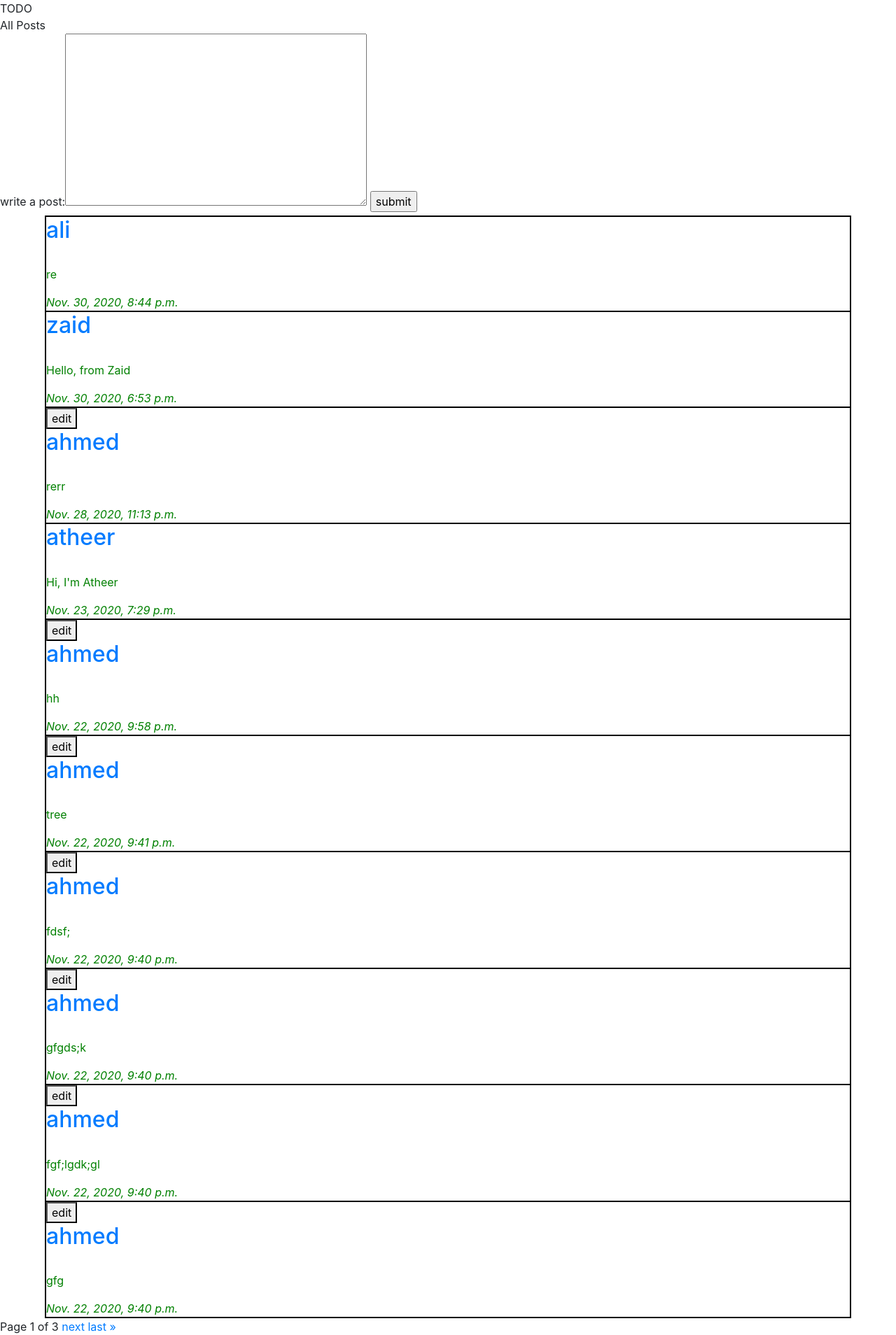
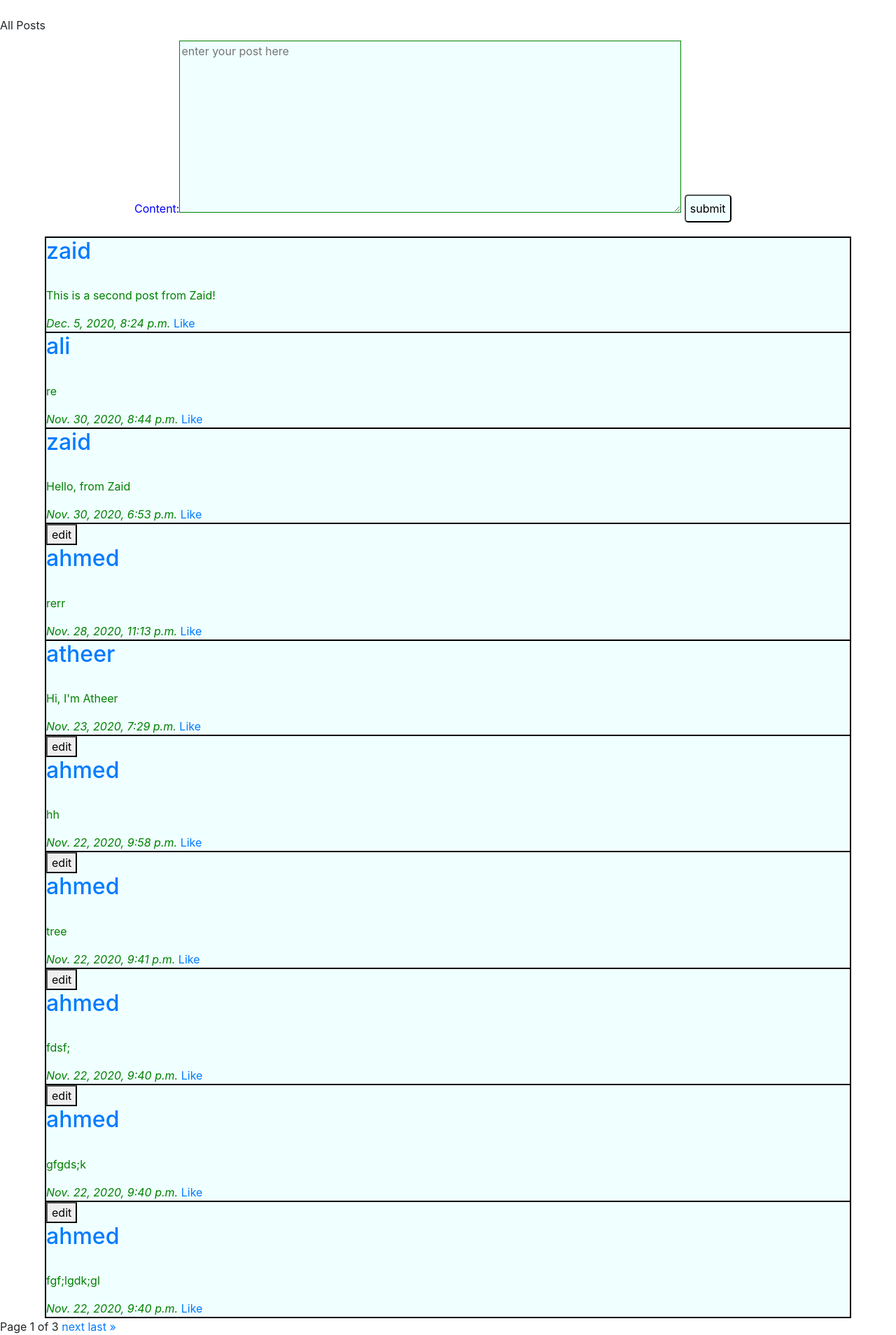
Before and after one commit to ahmedalhakeem/network, a Django app: page / in a window 1280 px wide. Shown: the part 56-1964 px from the top of the page at 70% size. Run offline with Django 3.2, Linux system fonts and the light colour scheme; a user stored in the database is signed in; data comes from the database, SQL or seed files in the repository; some libraries are stand-ins or nearby versions.

Commit message:
almost done

```diff
--- a/network/forms.py
+++ b/network/forms.py
@@ -9,6 +9,6 @@
 
 
 class PostForm(forms.Form):
-    content = forms.CharField(label="write a post", widget=forms.Textarea, required=True)
+    content = forms.CharField(widget=forms.Textarea(attrs={'class': 'post-area', 'placeholder': 'enter your post here'}), required=True)
     #imestamp = forms.DateTimeField(required=True)
     #created_by = forms.ModelChoiceField(queryset=User.objects.all())
--- a/network/models.py
+++ b/network/models.py
@@ -13,14 +13,15 @@
     timestamp = models.DateTimeField(auto_now_add=True)
     created_by = models.ForeignKey(User, on_delete=models.CASCADE, related_name="poster")
     like = models.ManyToManyField(User, related_name="user_like")
+    num_likes= models.IntegerField(default=0)
     image = models.ImageField(default = False ,upload_to ='media/')
 
     def __str__(self):
         return f"{self.content}, {self.timestamp},{self.created_by}, {self.image}"
 
-class Like(models.Model):
-    like = models.ForeignKey(Post, on_delete=models.CASCADE, related_name="post")
-    liker = models.ForeignKey(User, on_delete=models.CASCADE, related_name="user")
+#class Like(models.Model):
+ #   like = models.ForeignKey(Post, on_delete=models.CASCADE, related_name="post")
+  #  liker = models.ForeignKey(User, on_delete=models.CASCADE, related_name="user")
 
 #class Follow(models.Model):
  #   follower = models.ManyToManyField(User,  related_name="following+")
--- a/network/static/network/index.js
+++ b/network/static/network/index.js
@@ -1,4 +1,24 @@
 document.addEventListener('DOMContentLoaded', function(){
+    like_check();
+
+    document.addEventListener('click', event=>{
+        //event.preventDefault()
+        const element = event.target;
+        if(element.className==='like'){
+            event.preventDefault()
+
+            fetch(`like/${element.parentElement.id}`)
+            .then(response => response.json())
+            .then(data => {
+
+                if (data.status==="success"){
+                    like_check();
+                    console.log(data);
+                }
+            })
+        }
+    })
+
 
     document.addEventListener('click', event =>{
         const element = event.target;
@@ -44,3 +64,18 @@
 
     } )
 })
+function like_check(){
+    document.querySelectorAll('.like').forEach(e =>{
+        fetch(`/check_like?id=${e.parentElement.id}`)
+        .then(res=>res.json())
+        .then(data=>{
+            if (data.isLike){
+                e.textContent='Unlike'
+            }
+            else{
+                e.textContent = 'Like'
+            }
+        })
+    });
+
+}
--- a/network/static/network/styles.css
+++ b/network/static/network/styles.css
@@ -7,6 +7,7 @@
 .main .post-details {
    border: 1px solid black;
    color: green;
+   background-color: azure;
 }
 #user_posts {
     margin-left: auto;
@@ -22,3 +23,33 @@
 .main .post-details .textarea{
     display: none;
 }
+
+.enter-post-content{
+    margin-left: auto;
+    margin-right: auto;
+    /*width: 100%;*/
+    margin-top: 10px;
+    margin-bottom: 20px;
+
+}
+.enter-post-content .post-content{
+    width: 70%;
+    color: blue;
+    margin-right: auto;
+    margin-left: auto;
+}
+.enter-post-content .post-content .post-area{
+    width: 80%;
+    border: 1px solid green;
+    background-color: azure;
+    color:black;
+}
+.enter-post-content .post-button{
+
+    position: relative;
+    max-width: 100px;
+    background-color:azure;
+    height: 40px;
+    border-radius: 5px;
+    clear: both;
+}
--- a/network/templates/network/index.html
+++ b/network/templates/network/index.html
@@ -2,16 +2,19 @@
 {% load static %}
 
 {% block body %}
-    TODO
+    <!--TODO-->
     <br>
     All Posts
     <br>
     {% if user.is_authenticated %}
-    <form action="{% url 'post' %}" method="POST">
-        {% csrf_token %}
-        {{ new_post }}
-        <input type="submit" value="submit" >
-    </form>
+    <div class="enter-post-content">
+        <form action="{% url 'post' %}" method="POST" class="post-content">
+            {% csrf_token %}
+            {{ new_post }}
+            <input type="submit" value="submit" class="post-button" >
+        </form>
+    </div>
+
     {% endif %}
 
     <!--display all posts-->
@@ -31,6 +34,7 @@
                 <textarea name="" class="textarea" cols="30" rows="10">{{ post.content }}</textarea>
                 <p>{{ post.content }}</p>
                 <i>{{ post.timestamp }}</i>
+                <a class="like" href="{% url 'like' post.id %}">like</a>
 
             </div>
         {% endfor %}
--- a/network/templates/network/layout.html
+++ b/network/templates/network/layout.html
@@ -10,13 +10,13 @@
     <body>
 
         <nav class="navbar navbar-expand-lg navbar-light bg-light">
-            <a class="navbar-brand" href="#">Network</a>
+            <a class="navbar-brand" href="{% url 'index' %}">Network</a>
 
             <div>
               <ul class="navbar-nav mr-auto">
                 {% if user.is_authenticated %}
                     <li class="nav-item">
-                        <a class="nav-link" href="#"><strong>{{ user.username }}</strong></a>
+                        <a class="nav-link" href="{% url 'profile' user.id %}"><strong>{{ user.username }}</strong></a>
                     </li>
                 {% endif %}
                 <li class="nav-item">
--- a/network/urls.py
+++ b/network/urls.py
@@ -12,6 +12,8 @@
     path("profile/<user_id>", views.profile, name="profile"),
     path("following/<user_id>", views.following, name="following"),
     path("editpost/<int:post_id>", views.editpost, name = "editpost"),
-    path("follow/<int:user_id>", views.follow, name="follow")
+    path("follow/<int:user_id>", views.follow, name="follow"),
+    path("like/<int:post_id>", views.like, name="like"),
+    path('check_like', views.check_like, name = 'check_like')
 
 ]
--- a/network/views.py
+++ b/network/views.py
@@ -172,3 +172,21 @@
    # print(profile_user)
     #print(follower)
     return HttpResponseRedirect(reverse('profile',args=(user_id,)))
+
+def like(request, post_id):
+    post = Post.objects.get(pk=post_id)
+    if post.like.filter(username= request.user).exists():
+        post.like.remove(request.user)
+
+
+    else:
+        post.like.add(request.user)
+
+
+    return JsonResponse({"status": "success", "num_likes": post.like.all().count() })
+
+def check_like(request):
+    post = Post.objects.get(pk=request.GET["id"])
+    return JsonResponse({
+        'isLike': post.like.filter(username=request.user).exists()
+    })
```
Also changed, not shown: db.sqlite3, network/migrations/0009_delete_like.py (added), network/migrations/0010_post_num_likes.py (added).
